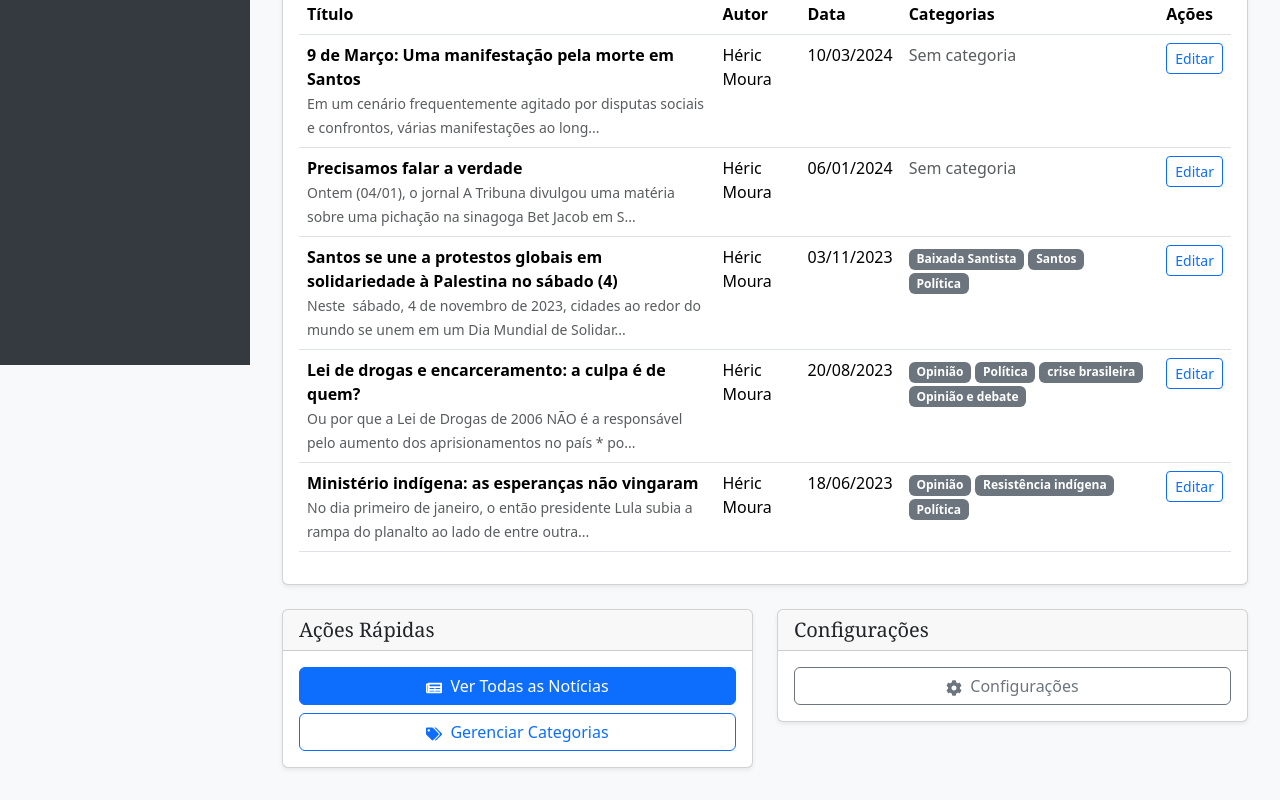
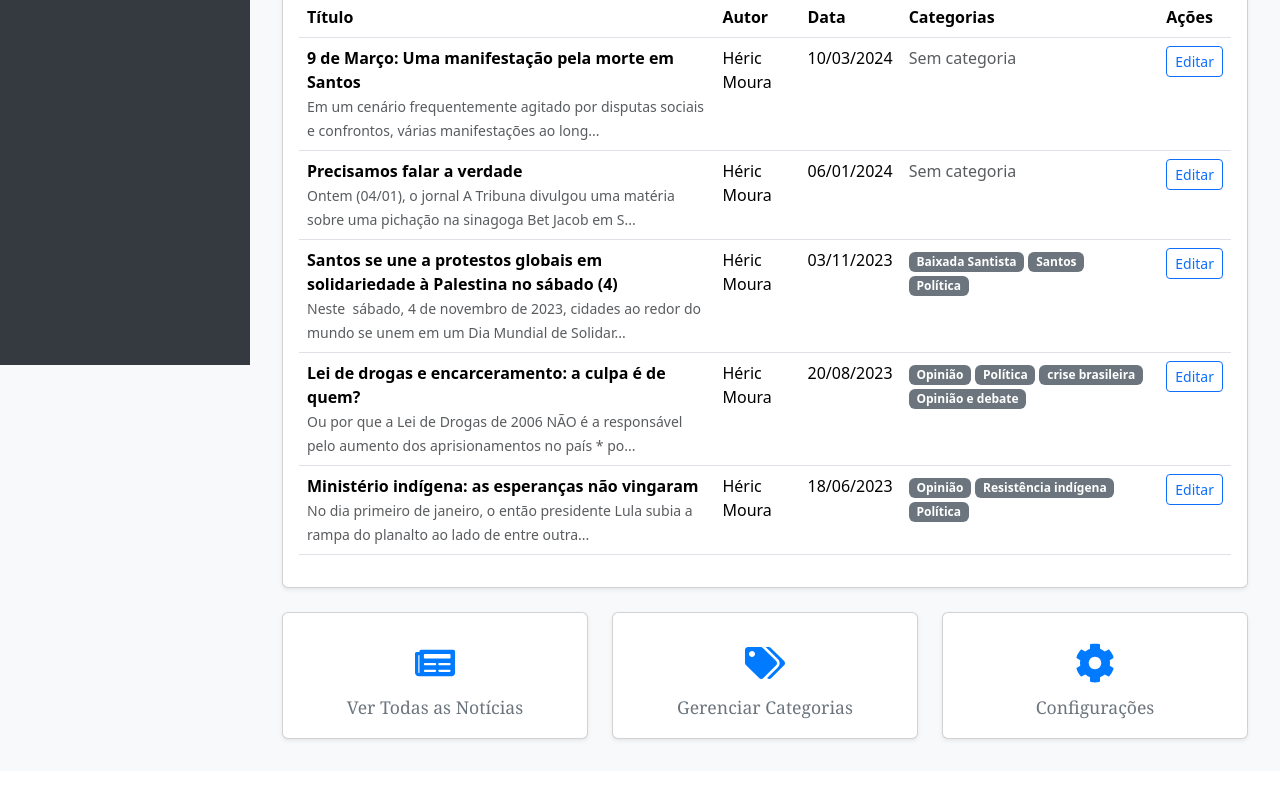
Before and after one commit to hericmr/jornalsantista, a React (Vite) app: page /admin in a window 1280 px wide. Shown: the part 435-1235 px from the top of the page. After the commit the page ends 1206 px from the top, so only its background shows below. Built offline with nearby package versions, Linux system fonts and the light colour scheme; sample sign-in values are in the browser's storage.

Commit message:
Padronizar ações rápidas como cards de estatísticas no dashboard admin

```diff
--- a/src/admin/pages/AdminDashboard.jsx
+++ b/src/admin/pages/AdminDashboard.jsx
@@ -180,40 +180,41 @@ const AdminDashboard = () => {
 
       {/* Ações Rápidas */}
       <div className="row mt-4">
-        <div className="col-md-6">
-          <div className="card">
-            <div className="card-header">
-              <h5 className="mb-0">Ações Rápidas</h5>
-            </div>
-            <div className="card-body">
-              <div className="d-grid gap-2">
-                <Link to="/admin/noticias" className="btn btn-primary">
-                  <FaNewspaper className="me-2" />
-                  Ver Todas as Notícias
-                </Link>
-                <Link to="/admin/categorias" className="btn btn-outline-primary">
-                  <FaTags className="me-2" />
-                  Gerenciar Categorias
-                </Link>
+        <div className="col-md-4">
+          <Link to="/admin/noticias" className="text-decoration-none">
+            <div className="card stat-card h-100 text-center hover-shadow">
+              <div className="card-body d-flex flex-column align-items-center justify-content-center">
+                <div className="stat-icon mb-2">
+                  <FaNewspaper />
+                </div>
+                <h5 className="stat-label mb-1">Ver Todas as Notícias</h5>
               </div>
             </div>
-          </div>
+          </Link>
         </div>
-
-        <div className="col-md-6">
-          <div className="card">
-            <div className="card-header d-flex justify-content-between align-items-center">
-              <h5 className="mb-0">Configurações</h5>
-            </div>
-            <div className="card-body">
-              <div className="d-grid gap-2">
-                <Link to="/admin/configuracoes" className="btn btn-outline-secondary">
-                  <FaCog className="me-2" />
-                  Configurações
-                </Link>
+        <div className="col-md-4">
+          <Link to="/admin/categorias" className="text-decoration-none">
+            <div className="card stat-card h-100 text-center hover-shadow">
+              <div className="card-body d-flex flex-column align-items-center justify-content-center">
+                <div className="stat-icon mb-2">
+                  <FaTags />
+                </div>
+                <h5 className="stat-label mb-1">Gerenciar Categorias</h5>
               </div>
             </div>
-          </div>
+          </Link>
+        </div>
+        <div className="col-md-4">
+          <Link to="/admin/configuracoes" className="text-decoration-none">
+            <div className="card stat-card h-100 text-center hover-shadow">
+              <div className="card-body d-flex flex-column align-items-center justify-content-center">
+                <div className="stat-icon mb-2">
+                  <FaCog />
+                </div>
+                <h5 className="stat-label mb-1">Configurações</h5>
+              </div>
+            </div>
+          </Link>
         </div>
       </div>
     </div>
--- a/src/index.css
+++ b/src/index.css
@@ -489,11 +489,14 @@ footer {
 .stat-card {
   border: none;
   box-shadow: 0 0.125rem 0.25rem rgba(0, 0, 0, 0.075);
-  transition: transform 0.2s ease;
+  transition: transform 0.2s ease, box-shadow 0.2s ease;
+  cursor: pointer;
 }
 
-.stat-card:hover {
-  transform: translateY(-2px);
+.stat-card:hover, .hover-shadow:hover {
+  transform: translateY(-2px) scale(1.03);
+  box-shadow: 0 0.5rem 1rem rgba(0,0,0,0.10);
+  z-index: 2;
 }
 
 .stat-icon {
@@ -513,6 +516,7 @@ footer {
   color: #6c757d;
   margin-bottom: 0;
   font-weight: 500;
+  font-size: 1.1rem;
 }
 
 /* Admin Noticias */
```
